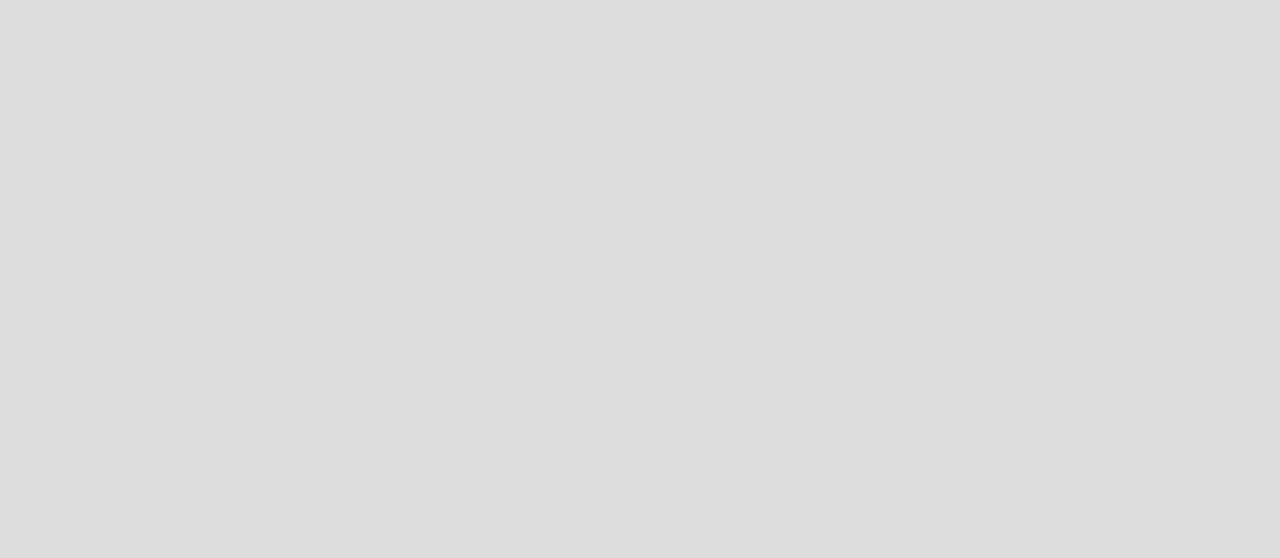
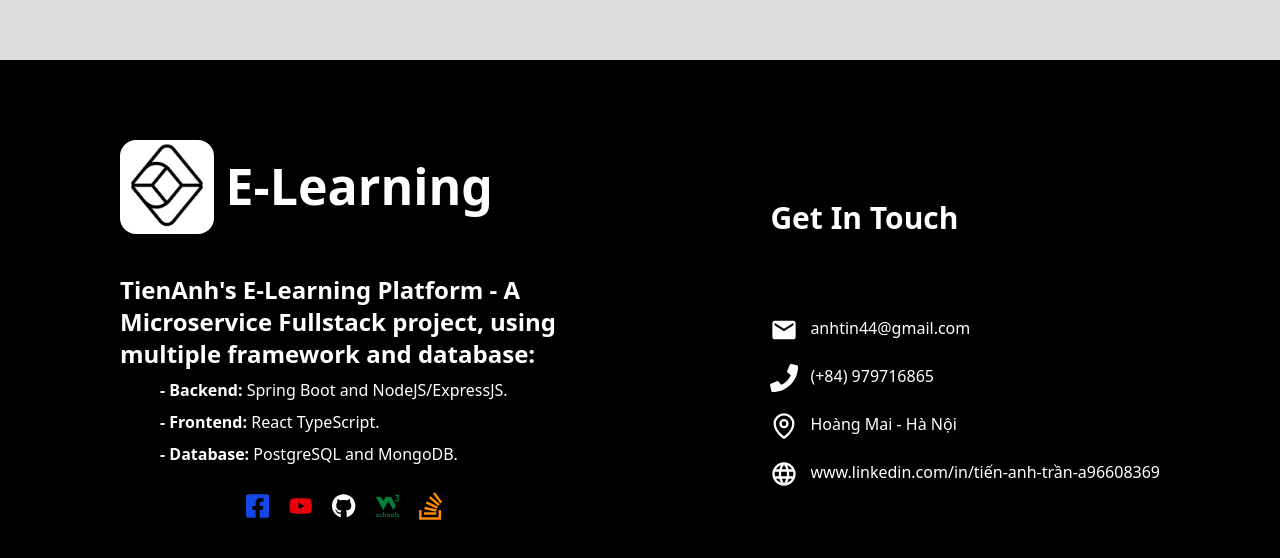
Before and after one commit to TranTienAnh190803/E-Learning-Platform, a React (Vite) app in the folder Frontend/: page / in a window 1280 px wide. Shown: the part 860-1418 px from the top of the page. Before the commit the page ends 800 px from the top, so only its background shows below. Built offline with nearby package versions, Linux system fonts and the light colour scheme.

Commit message:
Frontend: Navbar & Footer

```diff
--- /dev/null
+++ b/Frontend/src/Components/Footer.tsx
@@ -0,0 +1,97 @@
+import {
+  FaFacebookSquare,
+  FaGithub,
+  FaPhone,
+  FaStackOverflow,
+  FaYoutube,
+} from "react-icons/fa";
+import { LuMapPin } from "react-icons/lu";
+import { MdEmail, MdLanguage } from "react-icons/md";
+import { SiW3Schools } from "react-icons/si";
+import { Link } from "react-router-dom";
+
+export default function Footer() {
+  return (
+    <footer className="py-20 px-30 mt-30 w-full bg-black text-white flex justify-between">
+      <div className="w-[45%]">
+        <Link to={"/"} className="flex items-center select-none w-full mb-10">
+          <img src="assets/Logo.jpg" className="rounded-2xl w-1/5" />
+          <p className="pl-3 font-bold text-white text-[50px]">E-Learning</p>
+        </Link>
+        <div className="mb-5">
+          <h1 className="text-2xl font-bold">
+            TienAnh's E-Learning Platform - A Microservice Fullstack project,
+            using multiple framework and database:{" "}
+          </h1>
+          <p className="ml-10 my-2">
+            <span className="font-bold">- Backend: </span>Spring Boot and
+            NodeJS/ExpressJS.
+          </p>
+          <p className="ml-10 my-2">
+            <span className="font-bold">- Frontend:</span> React TypeScript.
+          </p>
+          <p className="ml-10 my-2">
+            <span className="font-bold">- Database:</span> PostgreSQL and
+            MongoDB.
+          </p>
+        </div>
+        <div className="flex justify-center">
+          <a
+            href="https://www.facebook.com"
+            className="mr-5 text-white w-[5%] hover:scale-115"
+            title="Facebook"
+          >
+            <FaFacebookSquare className="w-full h-10 text-blue-700" />
+          </a>
+          <a
+            href="https://www.youtube.com"
+            className="mr-5 text-white w-[5%] hover:scale-115"
+            title="Youtube"
+          >
+            <FaYoutube className="w-full h-10 text-red-600" />
+          </a>
+          <a
+            href="https://www.github.com"
+            className="mr-5 text-white w-[5%] hover:scale-115"
+            title="Github"
+          >
+            <FaGithub className="w-full h-10" />
+          </a>
+          <a
+            href="https://www.w3schools.com/"
+            className="mr-5 text-white w-[5%] hover:scale-115"
+            title="W3Schools"
+          >
+            <SiW3Schools className="w-full h-10 text-green-700" />
+          </a>
+          <a
+            href="https://stackoverflow.com/questions"
+            className="mr-5 text-white w-[5%] hover:scale-115"
+            title="StackOverflow"
+          >
+            <FaStackOverflow className="w-full h-10 text-orange-400" />
+          </a>
+        </div>
+      </div>
+      <div className="mt-15">
+        <h1 className="text-3xl font-bold mb-20">Get In Touch</h1>
+        <div className="flex my-5">
+          <MdEmail className="h-7 w-7 mr-3" />
+          <p>anhtin44@gmail.com</p>
+        </div>
+        <div className="flex my-5">
+          <FaPhone className="h-7 w-7 mr-3" />
+          <p>(+84) 979716865</p>
+        </div>
+        <div className="flex my-5">
+          <LuMapPin className="h-7 w-7 mr-3" />
+          <p>Hoàng Mai - Hà Nội</p>
+        </div>
+        <div className="flex my-5">
+          <MdLanguage className="h-7 w-7 mr-3" />
+          <p>www.linkedin.com/in/tiến-anh-trần-a96608369</p>
+        </div>
+      </div>
+    </footer>
+  );
+}
--- a/Frontend/src/Components/Navbar.tsx
+++ b/Frontend/src/Components/Navbar.tsx
@@ -1,11 +1,27 @@
 import { Link } from "react-router-dom";
 import { useAuthStore } from "../Hooks/AuthStore";
-import { isAdmin } from "../Helper/CheckRole";
+import { isAdmin, isInstructor, isStudent } from "../Helper/CheckRole";
 import { IoExit } from "react-icons/io5";
+import { FaAngleDown, FaAt, FaBell, FaBook, FaUser } from "react-icons/fa";
+import { LuMessageCircleMore } from "react-icons/lu";
+import { useEffect, useState } from "react";
 
 export default function Navbar() {
   const auth = useAuthStore((s) => s.auth);
   const logout = useAuthStore((s) => s.logout);
+  const [openMenu, setOpenMenu] = useState<boolean>(false);
+
+  const handleDocClick = () => {
+    setOpenMenu(false);
+  };
+
+  useEffect(() => {
+    document.addEventListener("click", handleDocClick);
+
+    return () => {
+      document.removeEventListener("click", handleDocClick);
+    };
+  }, []);
 
   return (
     <div className="h-25 px-25 fixed top-0 left-0 right-0 flex justify-between items-center bg-black shadow-xl/20 z-1000">
@@ -45,6 +61,75 @@ export default function Navbar() {
         </button>
       )}
       {/* Instructor & Student Navbar */}
+      {auth.status === "authenticated" && !isAdmin(auth.user.role) && (
+        <div className="flex justify-between items-center text-white">
+          <div className="text-2xl p-3 rounded-full bg-gray-800 mr-3 hover:bg-gray-900 hover:text-gray-300 cursor-pointer">
+            <FaBell />
+          </div>
+          <div className="text-2xl p-3 rounded-full bg-gray-800 mr-3 hover:bg-gray-900 hover:text-gray-300 cursor-pointer">
+            <LuMessageCircleMore />
+          </div>
+          <div className="relative">
+            <div
+              className="px-3 py-2 flex items-center rounded-4xl bg-gray-800 hover:bg-gray-900 hover:text-gray-300 cursor-pointer"
+              onClick={(e) => {
+                e.stopPropagation();
+                setOpenMenu((prev) => !prev);
+              }}
+            >
+              <div className="mr-3 rounded-full h-[45px] text-3xl overflow-hidden">
+                <img src="assets/User.jpg" className="h-full " />
+              </div>
+              <h1 className="font-bold mr-5">{auth.user.fullName}</h1>
+              <div>
+                <FaAngleDown />
+              </div>
+            </div>
+            {openMenu && (
+              <div
+                className="absolute right-0 top-15 min-w-[380px] bg-white text-black rounded-2xl overflow-hidden"
+                onClick={(e) => {
+                  e.stopPropagation();
+                }}
+              >
+                <div className="flex items-start py-5 px-3 border-b-1 border-gray-300">
+                  <div className="h-[80px] rounded-full overflow-hidden border-1 border-gray-300">
+                    <img src="assets/User.jpg" className="h-full" />
+                  </div>
+                  <div className="ml-3">
+                    <h1 className="font-bold text-3xl">{auth.user.fullName}</h1>
+                    <h1 className="font-light text-sm">{auth.user.email}</h1>
+                  </div>
+                </div>
+                <div>
+                  <div className="flex items-center py-3 px-5 hover:bg-gray-300 cursor-pointer">
+                    <FaUser className="mr-3" /> Profile
+                  </div>
+                  {isStudent(auth.user.role) && (
+                    <div className="flex items-center py-3 px-5 hover:bg-gray-300 cursor-pointer">
+                      <FaBook className="mr-3" /> Courses
+                    </div>
+                  )}
+                  {isInstructor(auth.user.role) && (
+                    <div className="flex items-center py-3 px-5 hover:bg-gray-300 cursor-pointer">
+                      <FaBook className="mr-3" /> My Courses
+                    </div>
+                  )}
+                  <div className="flex items-center py-3 px-5 border-b-1 border-gray-300 hover:bg-gray-300 cursor-pointer">
+                    <FaAt className="mr-3" /> Account
+                  </div>
+                  <div
+                    className="flex items-center py-3 px-5 text-red-500 hover:bg-gray-300 cursor-pointer"
+                    onClick={() => logout()}
+                  >
+                    <IoExit className="mr-3" /> Logout
+                  </div>
+                </div>
+              </div>
+            )}
+          </div>
+        </div>
+      )}
     </div>
   );
 }
--- a/Frontend/src/Components/UserManagement.tsx
+++ b/Frontend/src/Components/UserManagement.tsx
@@ -94,7 +94,7 @@ export default function UserManagement() {
   };
 
   return (
-    <div className="min-h-screen handle-navbar bg-white">
+    <div className="handle-navbar bg-white">
       <div className="px-25 py-10 flex justify-between items-center gap-[10%] border-b-3 border-gray-200">
         <h1 className="text-5xl font-bold w-2/3">User Management</h1>
         <form className="input-box w-[50%]!" onSubmit={handleSearchUser}>
--- a/Frontend/src/Pages/HomePage.tsx
+++ b/Frontend/src/Pages/HomePage.tsx
@@ -4,6 +4,7 @@ import type { User } from "../Types/Common.type";
 import Navbar from "../Components/Navbar";
 import { isAdmin } from "../Helper/CheckRole";
 import UserManagement from "../Components/UserManagement";
+import Footer from "../Components/Footer";
 
 export default function HomePage() {
   document.title = "E-Learning";
@@ -32,9 +33,12 @@ export default function HomePage() {
       </button> */}
       <Navbar />
       {/* Admin Home */}
-      {auth.status === "authenticated" && isAdmin(auth.user.role) && (
-        <UserManagement />
-      )}
+      <div className="min-h-screen">
+        {auth.status === "authenticated" && isAdmin(auth.user.role) && (
+          <UserManagement />
+        )}
+      </div>
+      <Footer />
     </div>
   );
 }
```
Also changed, not shown: Frontend/public/assets/User.jpg (added).
